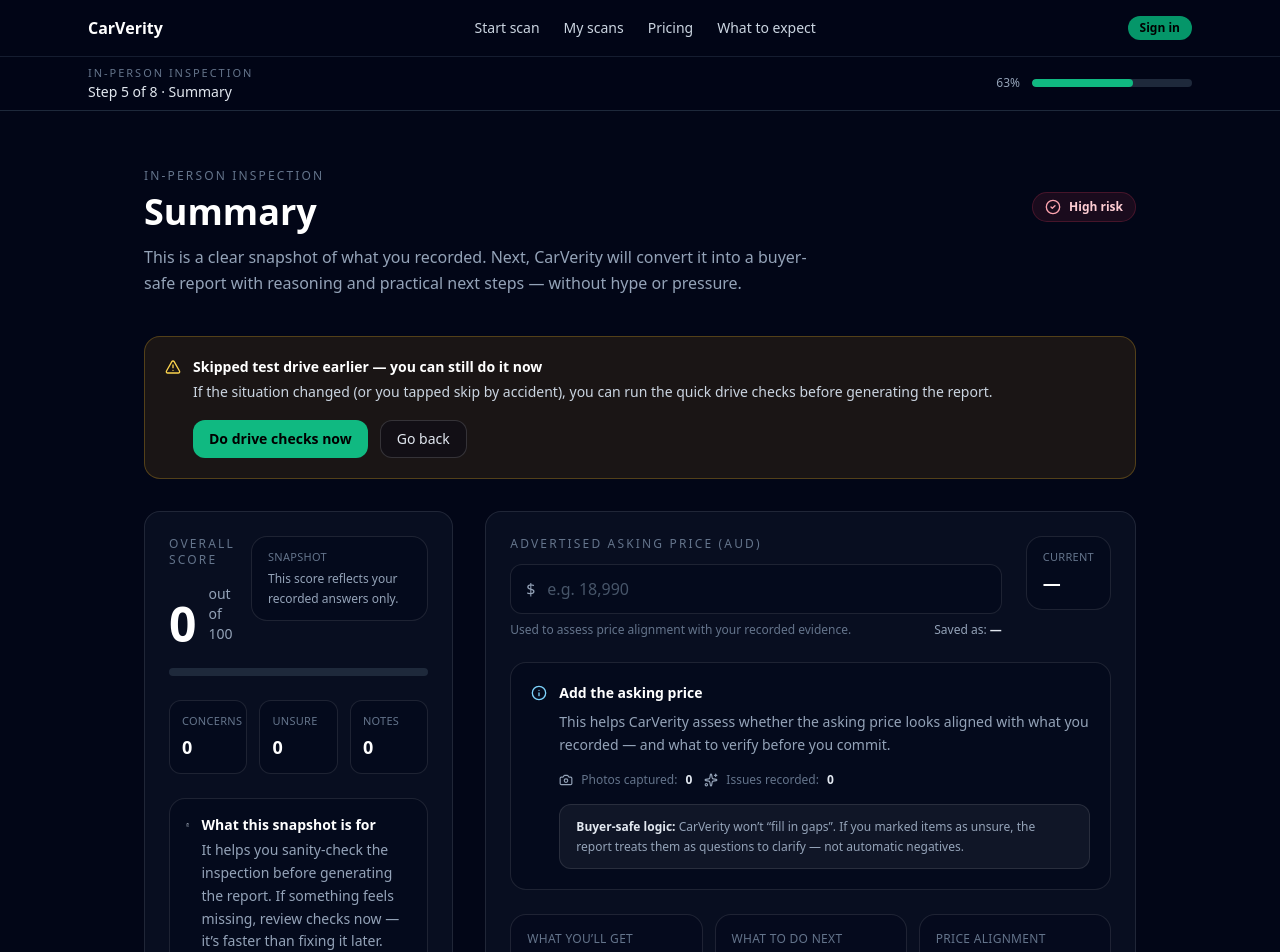
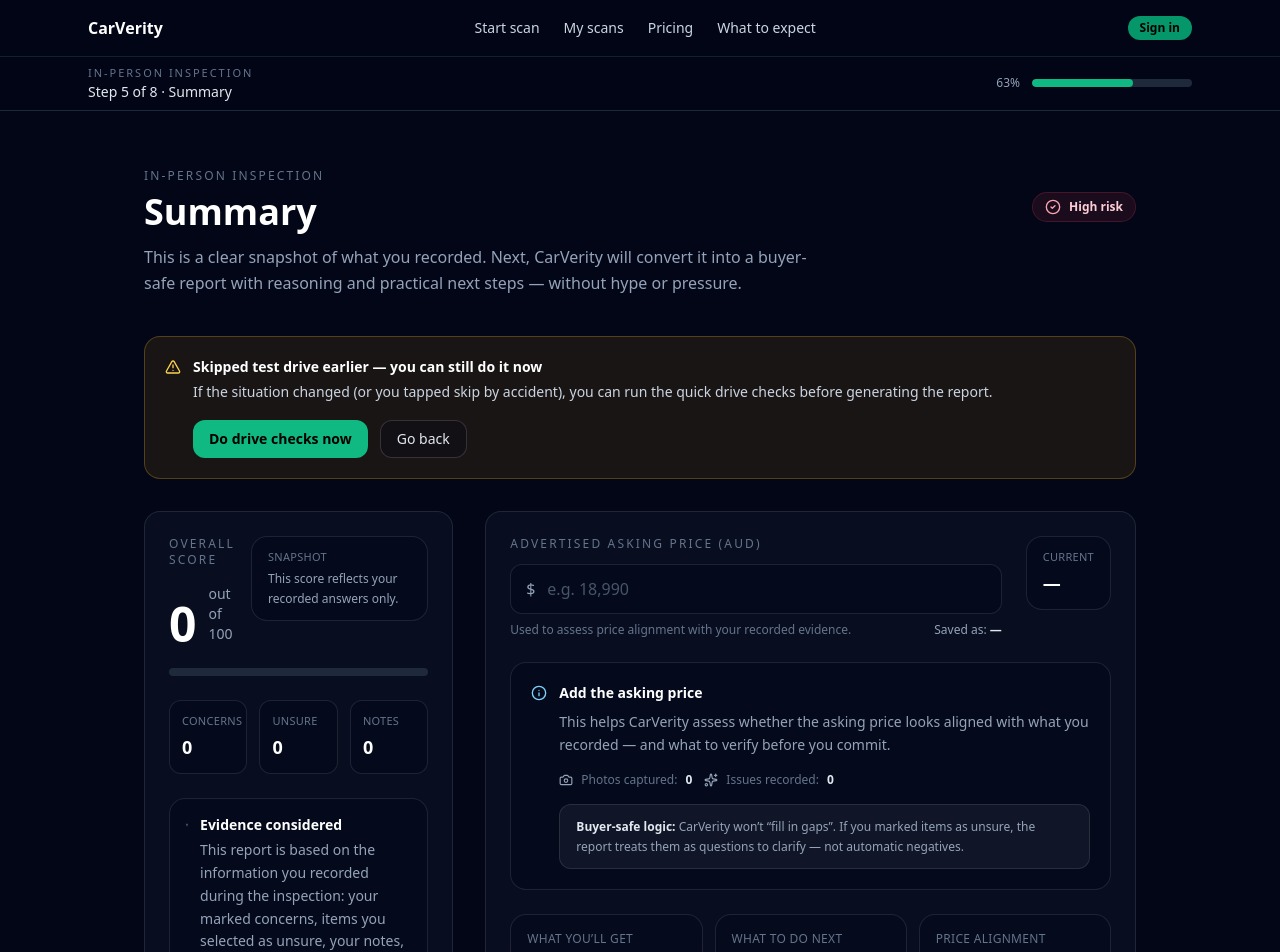
Before and after one commit to jeremy-swallow/carverity-clean, a React (Vite) app: page /scan/in-person/summary in a window 1280 px wide. Shown: the top 952 px of the page. Built offline with nearby package versions, Linux system fonts and the light colour scheme; no server answers.

Commit message:
Refine evidence considered copy on in-person summary

```diff
--- a/src/pages/InPersonSummary.tsx
+++ b/src/pages/InPersonSummary.tsx
@@ -13,11 +13,7 @@ import {
   ClipboardCheck,
 } from "lucide-react";
 import { supabase } from "../supabaseClient";
-import {
-  loadProgress,
-  clearProgress,
-  saveProgress,
-} from "../utils/scanProgress";
+import { loadProgress, clearProgress, saveProgress } from "../utils/scanProgress";
 import { saveScan } from "../utils/scanStorage";
 
 type PricingVerdict = "missing" | "info" | "room" | "concern";
@@ -113,7 +109,7 @@ function pricingCopy(verdict: PricingVerdict) {
     title: "Nothing you recorded strongly contradicts the asking price",
     body:
       "That’s a good sign — but the report will still highlight the few checks that matter most before you decide.",
-    };
+  };
 }
 
 function parseAskingPrice(raw: string): number | null {
@@ -506,12 +502,12 @@ export default function InPersonSummary() {
               <ClipboardCheck className="h-4 w-4 text-slate-300 mt-0.5" />
               <div>
                 <p className="text-sm font-semibold text-white">
-                  What this snapshot is for
+                  Evidence considered
                 </p>
                 <p className="text-sm text-slate-400 mt-1 leading-relaxed">
-                  It helps you sanity-check the inspection before generating the
-                  report. If something feels missing, review checks now — it’s
-                  faster than fixing it later.
+                  This report is based on the information you recorded during the inspection:
+                  your marked concerns, items you selected as unsure, your notes, and any photos captured.
+                  Items you did not record are treated as not assessed (not as positive or negative).
                 </p>
               </div>
             </div>
```
